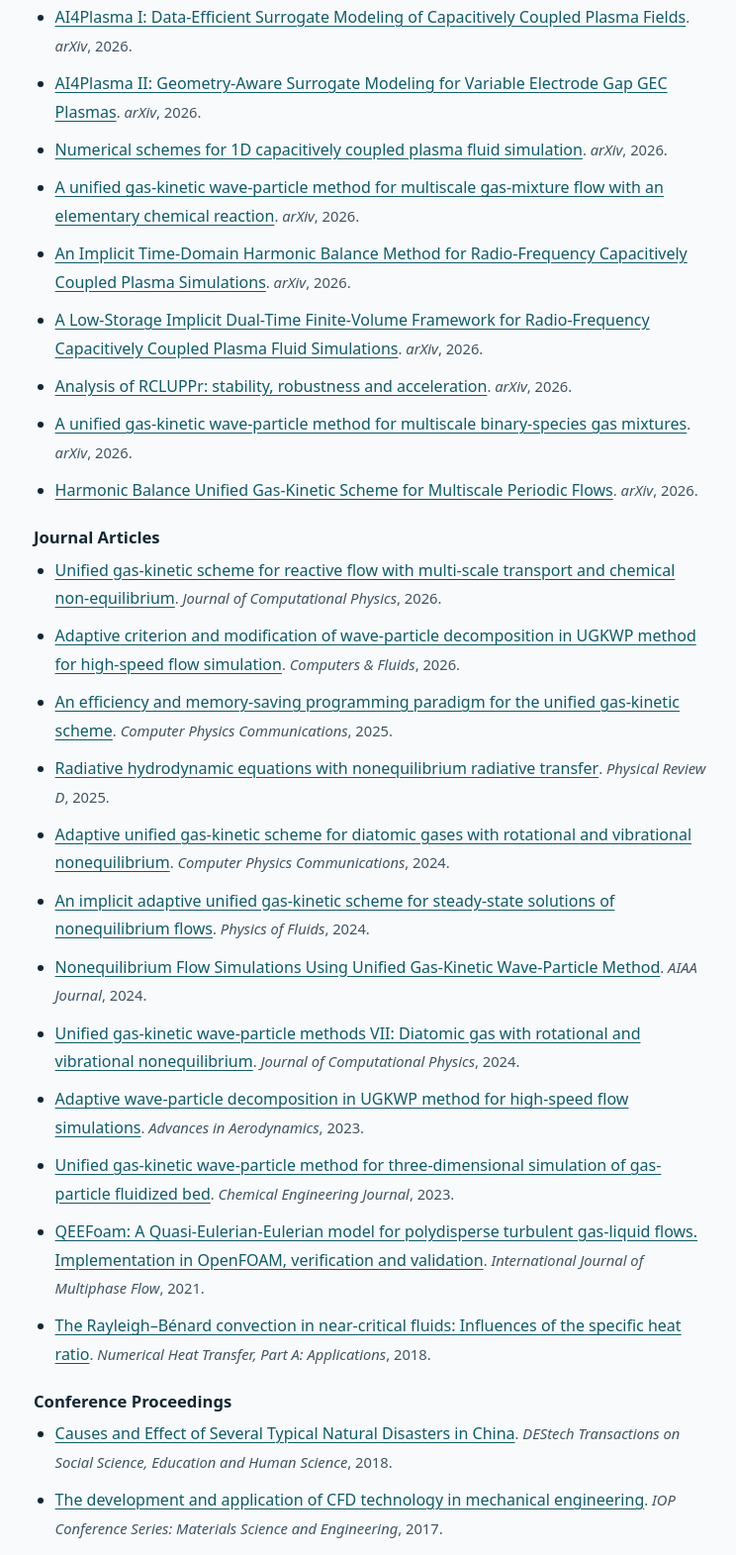
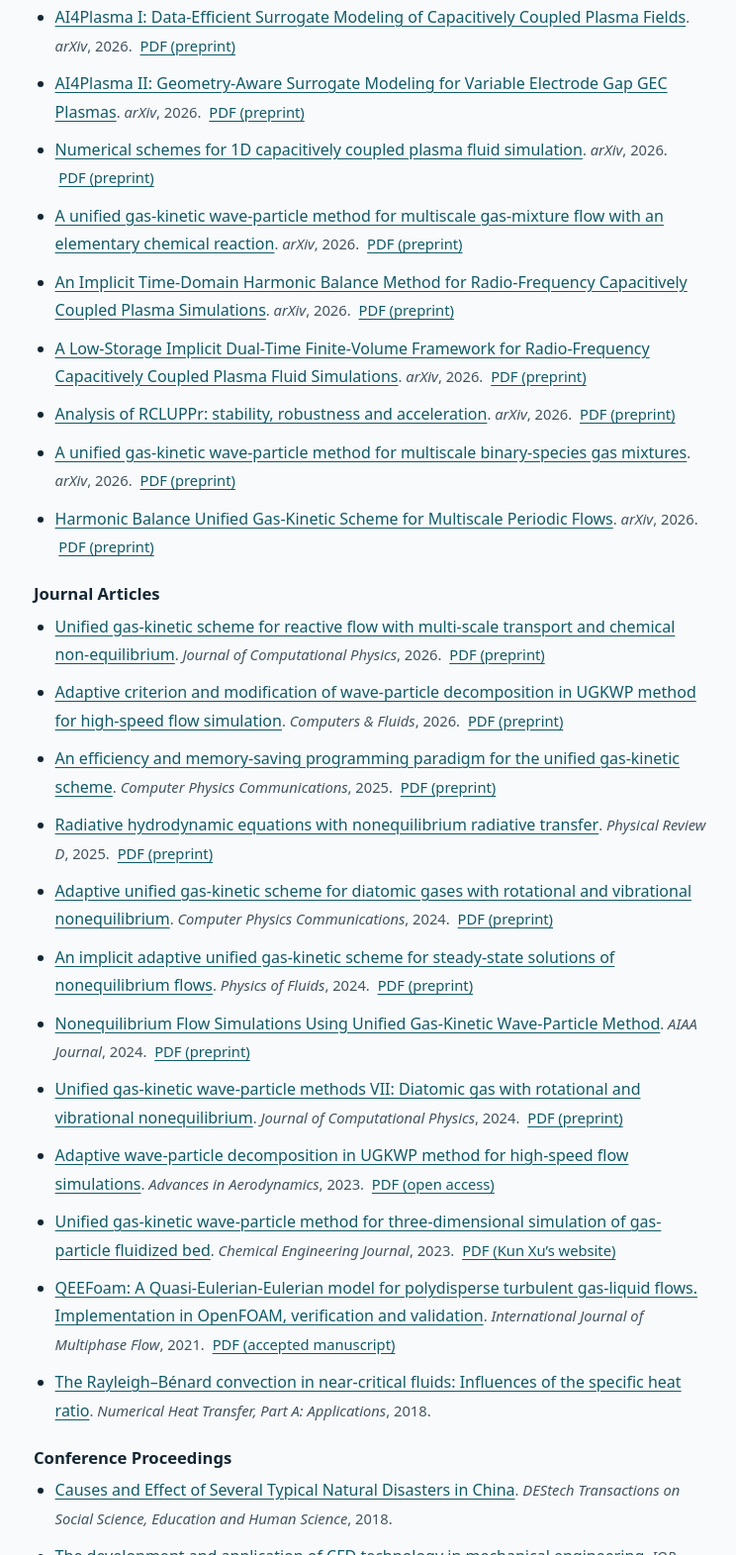
Before and after one commit to FrankWEI0423/frankwei0423.github.io, a plain HTML site: page en/index.html in a window 1280 px wide. Shown: the part 395-1966 px from the top of the page at 99% size, without its empty margins (266-1010 px from the left). Drawn offline with Linux system fonts and the light colour scheme.

Commit message:
Add public PDF links to English publications

```diff
--- a/en/index.html
+++ b/en/index.html
@@ -28,6 +28,7 @@ ul{padding-left:1.35rem;margin:.5rem 0}
 li{margin-bottom:.62rem}
 .venue{color:var(--muted);font-size:.92em}
 .languages{justify-content:flex-end;align-items:center;gap:.15rem;margin:0 0 1.3rem;color:var(--muted)}.languages a{display:inline-flex;min-width:44px;min-height:44px;align-items:center;justify-content:center;border-radius:.45rem;text-decoration:none}.languages a[aria-current="page"]{background:#e2edef;color:var(--ink)}.languages a:hover{text-decoration:underline}
+.fulltext{display:inline-block;font-size:.92em;margin-left:.25em}
 </style>
 </head>
 <body><main>
@@ -40,29 +41,29 @@ li{margin-bottom:.62rem}
 <h2 id="publications">Publications</h2>
 <h3>Preprints</h3>
 <ul>
-<li><a lang="en" href="https://arxiv.org/abs/2611.15002">AI4Plasma I: Data-Efficient Surrogate Modeling of Capacitively Coupled Plasma Fields</a><span class="venue">. <i lang="en">arXiv</i>, 2026.</span></li>
-<li><a lang="en" href="https://arxiv.org/abs/2611.15584">AI4Plasma II: Geometry-Aware Surrogate Modeling for Variable Electrode Gap GEC Plasmas</a><span class="venue">. <i lang="en">arXiv</i>, 2026.</span></li>
-<li><a lang="en" href="https://arxiv.org/abs/2610.39140">Numerical schemes for 1D capacitively coupled plasma fluid simulation</a><span class="venue">. <i lang="en">arXiv</i>, 2026.</span></li>
-<li><a lang="en" href="https://arxiv.org/abs/2608.25650">A unified gas-kinetic wave-particle method for multiscale gas-mixture flow with an elementary chemical reaction</a><span class="venue">. <i lang="en">arXiv</i>, 2026.</span></li>
-<li><a lang="en" href="https://arxiv.org/abs/2607.18103">An Implicit Time-Domain Harmonic Balance Method for Radio-Frequency Capacitively Coupled Plasma Simulations</a><span class="venue">. <i lang="en">arXiv</i>, 2026.</span></li>
-<li><a lang="en" href="https://arxiv.org/abs/2607.18123">A Low-Storage Implicit Dual-Time Finite-Volume Framework for Radio-Frequency Capacitively Coupled Plasma Fluid Simulations</a><span class="venue">. <i lang="en">arXiv</i>, 2026.</span></li>
-<li><a lang="en" href="https://arxiv.org/abs/2607.15561">Analysis of RCLUPPr: stability, robustness and acceleration</a><span class="venue">. <i lang="en">arXiv</i>, 2026.</span></li>
-<li><a lang="en" href="https://arxiv.org/abs/2605.22274">A unified gas-kinetic wave-particle method for multiscale binary-species gas mixtures</a><span class="venue">. <i lang="en">arXiv</i>, 2026.</span></li>
-<li><a lang="en" href="https://arxiv.org/abs/2605.03479">Harmonic Balance Unified Gas-Kinetic Scheme for Multiscale Periodic Flows</a><span class="venue">. <i lang="en">arXiv</i>, 2026.</span></li>
+<li><a lang="en" href="https://arxiv.org/abs/2611.15002">AI4Plasma I: Data-Efficient Surrogate Modeling of Capacitively Coupled Plasma Fields</a><span class="venue">. <i lang="en">arXiv</i>, 2026.</span> <span class="fulltext"><a href="https://arxiv.org/pdf/2611.15002">PDF (preprint)</a></span></li>
+<li><a lang="en" href="https://arxiv.org/abs/2611.15584">AI4Plasma II: Geometry-Aware Surrogate Modeling for Variable Electrode Gap GEC Plasmas</a><span class="venue">. <i lang="en">arXiv</i>, 2026.</span> <span class="fulltext"><a href="https://arxiv.org/pdf/2611.15584">PDF (preprint)</a></span></li>
+<li><a lang="en" href="https://arxiv.org/abs/2610.39140">Numerical schemes for 1D capacitively coupled plasma fluid simulation</a><span class="venue">. <i lang="en">arXiv</i>, 2026.</span> <span class="fulltext"><a href="https://arxiv.org/pdf/2610.39140">PDF (preprint)</a></span></li>
+<li><a lang="en" href="https://arxiv.org/abs/2608.25650">A unified gas-kinetic wave-particle method for multiscale gas-mixture flow with an elementary chemical reaction</a><span class="venue">. <i lang="en">arXiv</i>, 2026.</span> <span class="fulltext"><a href="https://arxiv.org/pdf/2608.25650">PDF (preprint)</a></span></li>
+<li><a lang="en" href="https://arxiv.org/abs/2607.18103">An Implicit Time-Domain Harmonic Balance Method for Radio-Frequency Capacitively Coupled Plasma Simulations</a><span class="venue">. <i lang="en">arXiv</i>, 2026.</span> <span class="fulltext"><a href="https://arxiv.org/pdf/2607.18103">PDF (preprint)</a></span></li>
+<li><a lang="en" href="https://arxiv.org/abs/2607.18123">A Low-Storage Implicit Dual-Time Finite-Volume Framework for Radio-Frequency Capacitively Coupled Plasma Fluid Simulations</a><span class="venue">. <i lang="en">arXiv</i>, 2026.</span> <span class="fulltext"><a href="https://arxiv.org/pdf/2607.18123">PDF (preprint)</a></span></li>
+<li><a lang="en" href="https://arxiv.org/abs/2607.15561">Analysis of RCLUPPr: stability, robustness and acceleration</a><span class="venue">. <i lang="en">arXiv</i>, 2026.</span> <span class="fulltext"><a href="https://arxiv.org/pdf/2607.15561">PDF (preprint)</a></span></li>
+<li><a lang="en" href="https://arxiv.org/abs/2605.22274">A unified gas-kinetic wave-particle method for multiscale binary-species gas mixtures</a><span class="venue">. <i lang="en">arXiv</i>, 2026.</span> <span class="fulltext"><a href="https://arxiv.org/pdf/2605.22274">PDF (preprint)</a></span></li>
+<li><a lang="en" href="https://arxiv.org/abs/2605.03479">Harmonic Balance Unified Gas-Kinetic Scheme for Multiscale Periodic Flows</a><span class="venue">. <i lang="en">arXiv</i>, 2026.</span> <span class="fulltext"><a href="https://arxiv.org/pdf/2605.03479">PDF (preprint)</a></span></li>
 </ul>
 <h3>Journal Articles</h3>
 <ul>
-<li><a lang="en" href="https://doi.org/10.1016/j.jcp.2025.114514">Unified gas-kinetic scheme for reactive flow with multi-scale transport and chemical non-equilibrium</a><span class="venue">. <i lang="en">Journal of Computational Physics</i>, 2026.</span></li>
-<li><a lang="en" href="https://doi.org/10.1016/j.compfluid.2025.106896">Adaptive criterion and modification of wave-particle decomposition in UGKWP method for high-speed flow simulation</a><span class="venue">. <i lang="en">Computers &amp; Fluids</i>, 2026.</span></li>
-<li><a lang="en" href="https://doi.org/10.1016/j.cpc.2025.109684">An efficiency and memory-saving programming paradigm for the unified gas-kinetic scheme</a><span class="venue">. <i lang="en">Computer Physics Communications</i>, 2025.</span></li>
-<li><a lang="en" href="https://doi.org/10.1103/PhysRevD.111.103038">Radiative hydrodynamic equations with nonequilibrium radiative transfer</a><span class="venue">. <i lang="en">Physical Review D</i>, 2025.</span></li>
-<li><a lang="en" href="https://doi.org/10.1016/j.cpc.2024.109324">Adaptive unified gas-kinetic scheme for diatomic gases with rotational and vibrational nonequilibrium</a><span class="venue">. <i lang="en">Computer Physics Communications</i>, 2024.</span></li>
-<li><a lang="en" href="https://doi.org/10.1063/5.0232275">An implicit adaptive unified gas-kinetic scheme for steady-state solutions of nonequilibrium flows</a><span class="venue">. <i lang="en">Physics of Fluids</i>, 2024.</span></li>
-<li><a lang="en" href="https://doi.org/10.2514/1.J063641">Nonequilibrium Flow Simulations Using Unified Gas-Kinetic Wave-Particle Method</a><span class="venue">. <i lang="en">AIAA Journal</i>, 2024.</span></li>
-<li><a lang="en" href="https://doi.org/10.1016/j.jcp.2023.112610">Unified gas-kinetic wave-particle methods VII: Diatomic gas with rotational and vibrational nonequilibrium</a><span class="venue">. <i lang="en">Journal of Computational Physics</i>, 2024.</span></li>
-<li><a lang="en" href="https://doi.org/10.1186/s42774-023-00156-y">Adaptive wave-particle decomposition in UGKWP method for high-speed flow simulations</a><span class="venue">. <i lang="en">Advances in Aerodynamics</i>, 2023.</span></li>
-<li><a lang="en" href="https://doi.org/10.1016/j.cej.2022.139541">Unified gas-kinetic wave-particle method for three-dimensional simulation of gas-particle fluidized bed</a><span class="venue">. <i lang="en">Chemical Engineering Journal</i>, 2023.</span></li>
-<li><a lang="en" href="https://doi.org/10.1016/j.ijmultiphaseflow.2020.103544">QEEFoam: A Quasi-Eulerian-Eulerian model for polydisperse turbulent gas-liquid flows. Implementation in OpenFOAM, verification and validation</a><span class="venue">. <i lang="en">International Journal of Multiphase Flow</i>, 2021.</span></li>
+<li><a lang="en" href="https://doi.org/10.1016/j.jcp.2025.114514">Unified gas-kinetic scheme for reactive flow with multi-scale transport and chemical non-equilibrium</a><span class="venue">. <i lang="en">Journal of Computational Physics</i>, 2026.</span> <span class="fulltext"><a href="https://arxiv.org/pdf/2412.09787">PDF (preprint)</a></span></li>
+<li><a lang="en" href="https://doi.org/10.1016/j.compfluid.2025.106896">Adaptive criterion and modification of wave-particle decomposition in UGKWP method for high-speed flow simulation</a><span class="venue">. <i lang="en">Computers &amp; Fluids</i>, 2026.</span> <span class="fulltext"><a href="https://arxiv.org/pdf/2506.12722">PDF (preprint)</a></span></li>
+<li><a lang="en" href="https://doi.org/10.1016/j.cpc.2025.109684">An efficiency and memory-saving programming paradigm for the unified gas-kinetic scheme</a><span class="venue">. <i lang="en">Computer Physics Communications</i>, 2025.</span> <span class="fulltext"><a href="https://arxiv.org/pdf/2412.06546">PDF (preprint)</a></span></li>
+<li><a lang="en" href="https://doi.org/10.1103/PhysRevD.111.103038">Radiative hydrodynamic equations with nonequilibrium radiative transfer</a><span class="venue">. <i lang="en">Physical Review D</i>, 2025.</span> <span class="fulltext"><a href="https://arxiv.org/pdf/2409.01827">PDF (preprint)</a></span></li>
+<li><a lang="en" href="https://doi.org/10.1016/j.cpc.2024.109324">Adaptive unified gas-kinetic scheme for diatomic gases with rotational and vibrational nonequilibrium</a><span class="venue">. <i lang="en">Computer Physics Communications</i>, 2024.</span> <span class="fulltext"><a href="https://arxiv.org/pdf/2312.02449">PDF (preprint)</a></span></li>
+<li><a lang="en" href="https://doi.org/10.1063/5.0232275">An implicit adaptive unified gas-kinetic scheme for steady-state solutions of nonequilibrium flows</a><span class="venue">. <i lang="en">Physics of Fluids</i>, 2024.</span> <span class="fulltext"><a href="https://arxiv.org/pdf/2407.15541">PDF (preprint)</a></span></li>
+<li><a lang="en" href="https://doi.org/10.2514/1.J063641">Nonequilibrium Flow Simulations Using Unified Gas-Kinetic Wave-Particle Method</a><span class="venue">. <i lang="en">AIAA Journal</i>, 2024.</span> <span class="fulltext"><a href="https://arxiv.org/pdf/2310.05182">PDF (preprint)</a></span></li>
+<li><a lang="en" href="https://doi.org/10.1016/j.jcp.2023.112610">Unified gas-kinetic wave-particle methods VII: Diatomic gas with rotational and vibrational nonequilibrium</a><span class="venue">. <i lang="en">Journal of Computational Physics</i>, 2024.</span> <span class="fulltext"><a href="https://arxiv.org/pdf/2211.12922">PDF (preprint)</a></span></li>
+<li><a lang="en" href="https://doi.org/10.1186/s42774-023-00156-y">Adaptive wave-particle decomposition in UGKWP method for high-speed flow simulations</a><span class="venue">. <i lang="en">Advances in Aerodynamics</i>, 2023.</span> <span class="fulltext"><a href="https://link.springer.com/content/pdf/10.1186/s42774-023-00156-y.pdf">PDF (open access)</a></span></li>
+<li><a lang="en" href="https://doi.org/10.1016/j.cej.2022.139541">Unified gas-kinetic wave-particle method for three-dimensional simulation of gas-particle fluidized bed</a><span class="venue">. <i lang="en">Chemical Engineering Journal</i>, 2023.</span> <span class="fulltext"><a href="https://www.math.hkust.edu.hk/~makxu/PAPER/gas-solid-particle-wp.pdf">PDF (Kun Xu’s website)</a></span></li>
+<li><a lang="en" href="https://doi.org/10.1016/j.ijmultiphaseflow.2020.103544">QEEFoam: A Quasi-Eulerian-Eulerian model for polydisperse turbulent gas-liquid flows. Implementation in OpenFOAM, verification and validation</a><span class="venue">. <i lang="en">International Journal of Multiphase Flow</i>, 2021.</span> <span class="fulltext"><a href="https://iris.polito.it/retrieve/e384c433-c73c-d4b2-e053-9f05fe0a1d67/manuscript.pdf">PDF (accepted manuscript)</a></span></li>
 <li><a lang="en" href="https://doi.org/10.1080/10407782.2018.1505095">The Rayleigh–Bénard convection in near-critical fluids: Influences of the specific heat ratio</a><span class="venue">. <i lang="en">Numerical Heat Transfer, Part A: Applications</i>, 2018.</span></li>
 </ul>
 <h3>Conference Proceedings</h3>
```
